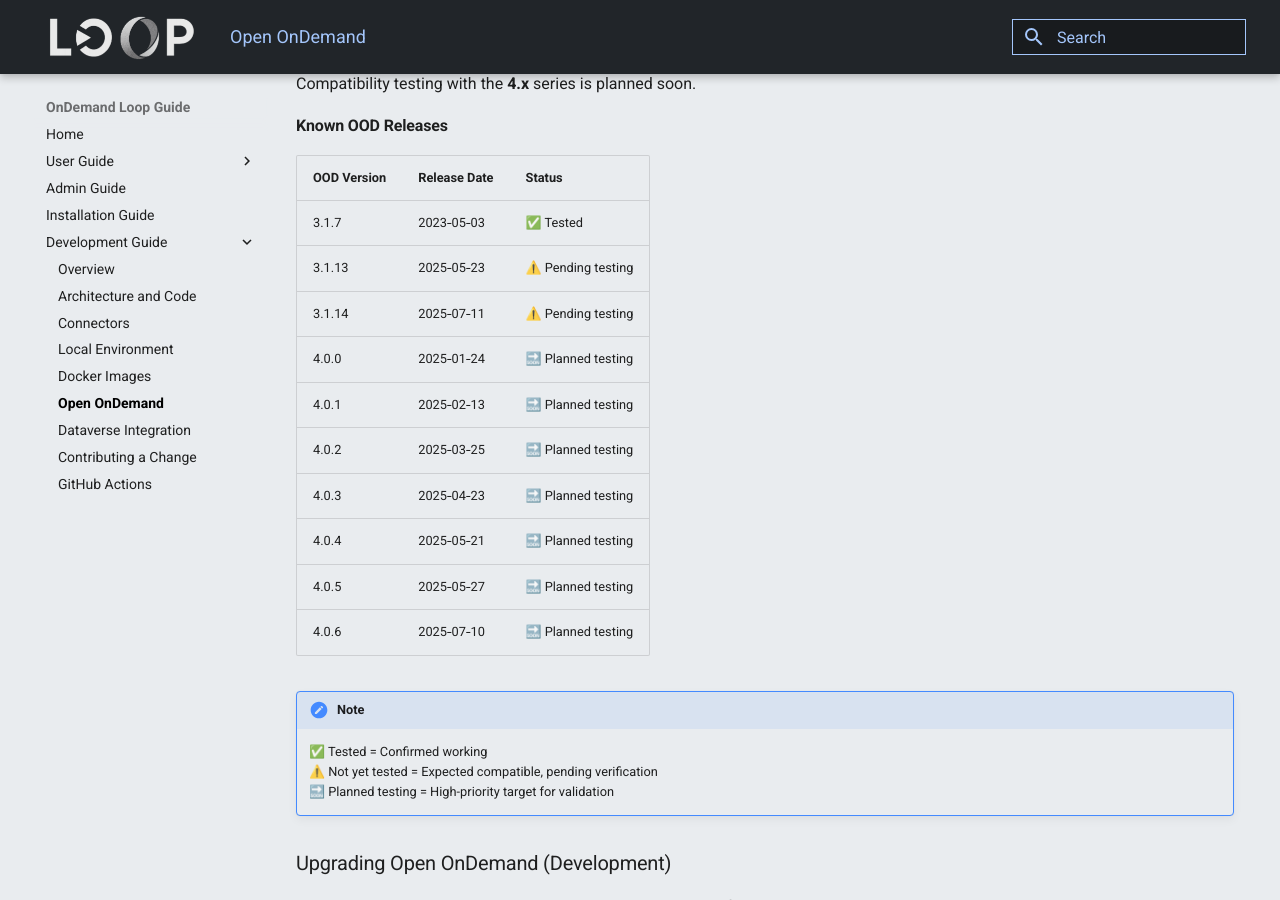
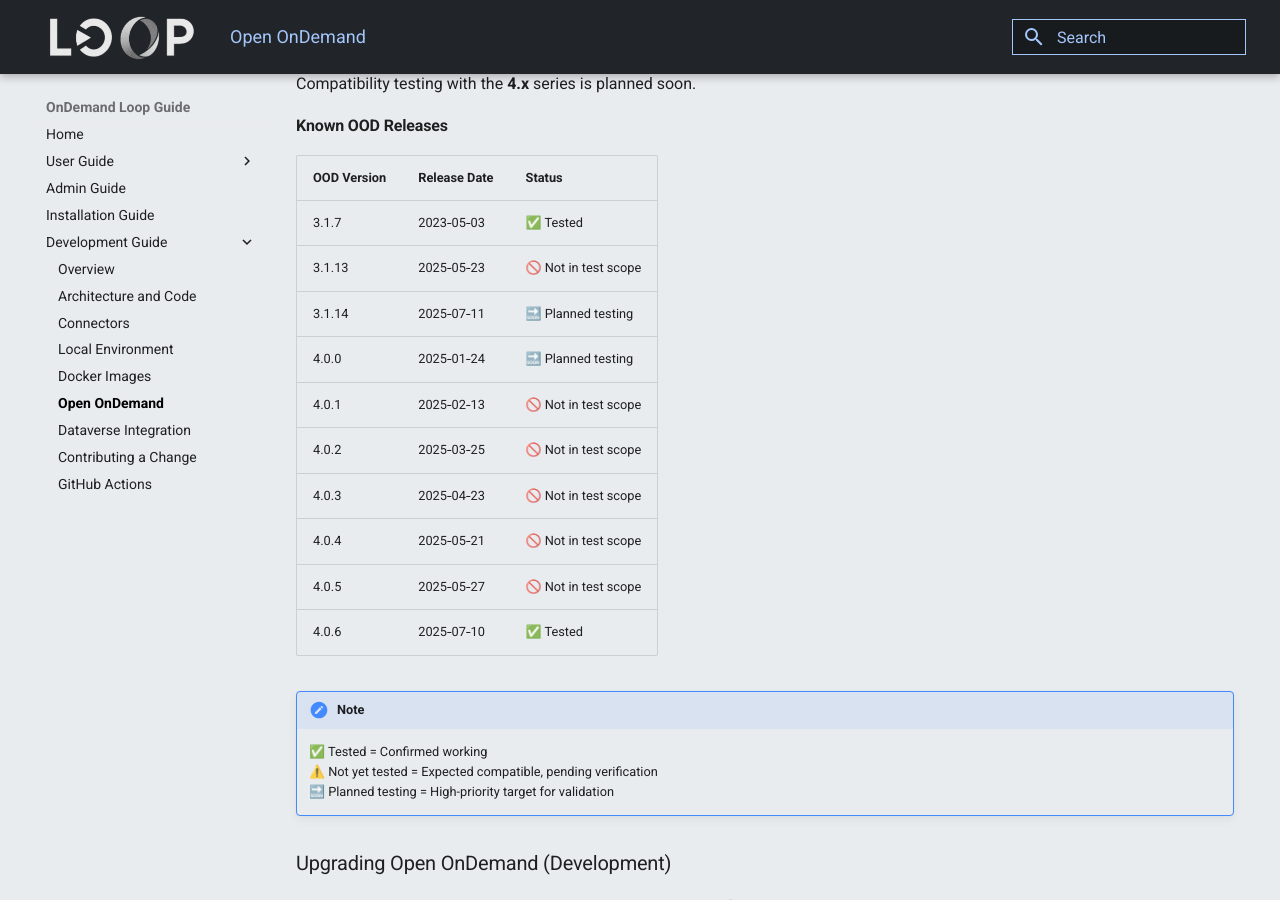
Before and after one commit to theam/aday-ondemand-loop, an MkDocs documentation site: the page built from docs/guide/content/development_guide/ood.md, in a window 1280 px wide and 900 px high, scrolled down 495 px. Built offline with MkDocs 1.6.1 and Material for MkDocs 9.7.7, drawn with Linux system fonts in a browser that asks for light colours.

Commit message:
Improvements to the guide

```diff
--- a/docs/guide/content/development_guide/ood.md
+++ b/docs/guide/content/development_guide/ood.md
@@ -14,18 +14,18 @@ Compatibility testing with the **4.x** series is planned soon.
 
 #### Known OOD Releases
 
-| OOD Version | Release Date     | Status              |
-|-------------|------------------|---------------------|
-| 3.1.7       | 2023‑05‑03       | ✅ Tested            |
-| 3.1.13      | 2025‑05‑23       | ⚠️ Pending testing  |
-| 3.1.14      | 2025‑07‑11       | ⚠️ Pending testing  |
-| 4.0.0       | 2025‑01‑24       | 🔜 Planned testing  |
-| 4.0.1       | 2025‑02‑13       | 🔜 Planned testing  |
-| 4.0.2       | 2025‑03‑25       | 🔜 Planned testing  |
-| 4.0.3       | 2025‑04‑23       | 🔜 Planned testing  |
-| 4.0.4       | 2025‑05‑21       | 🔜 Planned testing  |
-| 4.0.5       | 2025‑05‑27       | 🔜 Planned testing  |
-| 4.0.6       | 2025‑07‑10       | 🔜 Planned testing  |
+| OOD Version | Release Date | Status               |
+|-------------|--------------|----------------------|
+| 3.1.7       | 2023‑05‑03   | ✅ Tested            |
+| 3.1.13      | 2025‑05‑23   | 🚫 Not in test scope |
+| 3.1.14      | 2025‑07‑11   | 🔜 Planned testing   |
+| 4.0.0       | 2025‑01‑24   | 🔜 Planned testing   |
+| 4.0.1       | 2025‑02‑13   | 🚫 Not in test scope |
+| 4.0.2       | 2025‑03‑25   | 🚫 Not in test scope |
+| 4.0.3       | 2025‑04‑23   | 🚫 Not in test scope |
+| 4.0.4       | 2025‑05‑21   | 🚫 Not in test scope |
+| 4.0.5       | 2025‑05‑27   | 🚫 Not in test scope |
+| 4.0.6       | 2025‑07‑10   | ✅ Tested            |
 
 
 !!! note
```
Also changed, not shown: docs/guide/content/index.md (+9 -0 lines).
